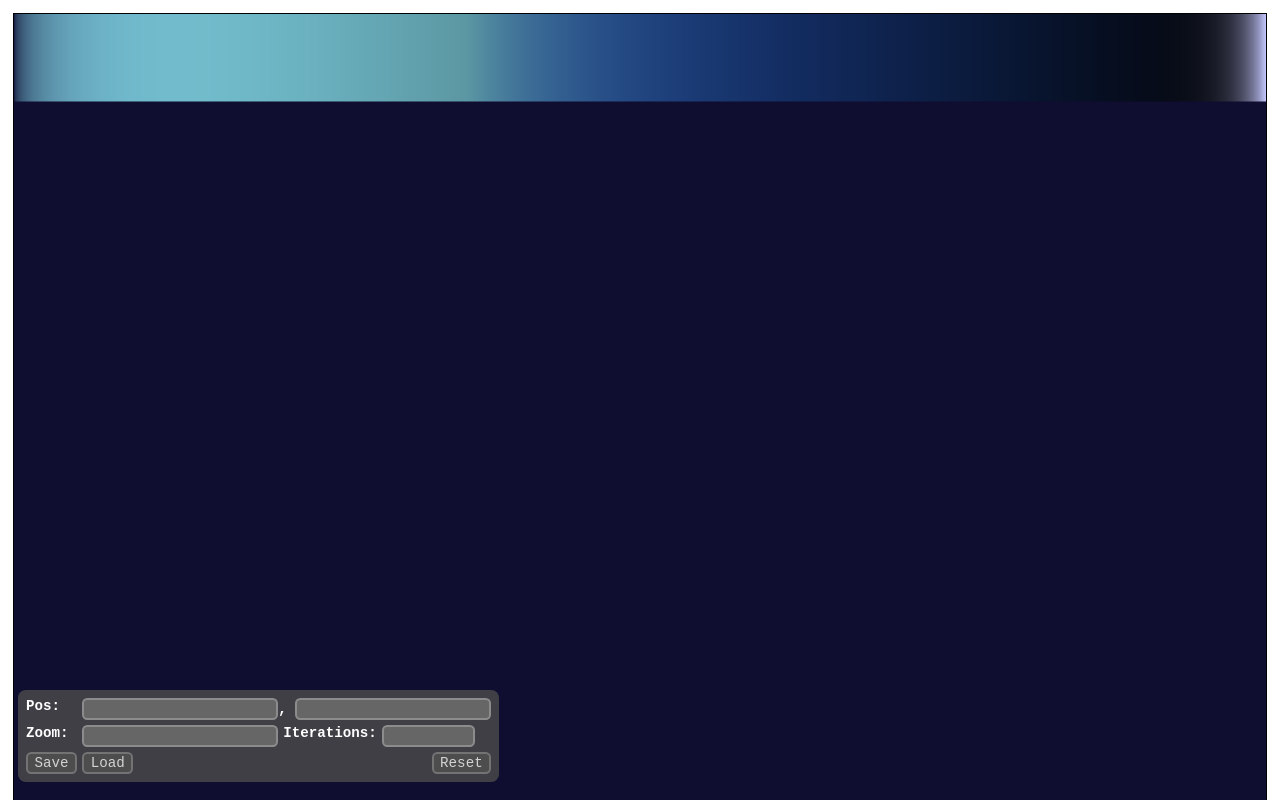
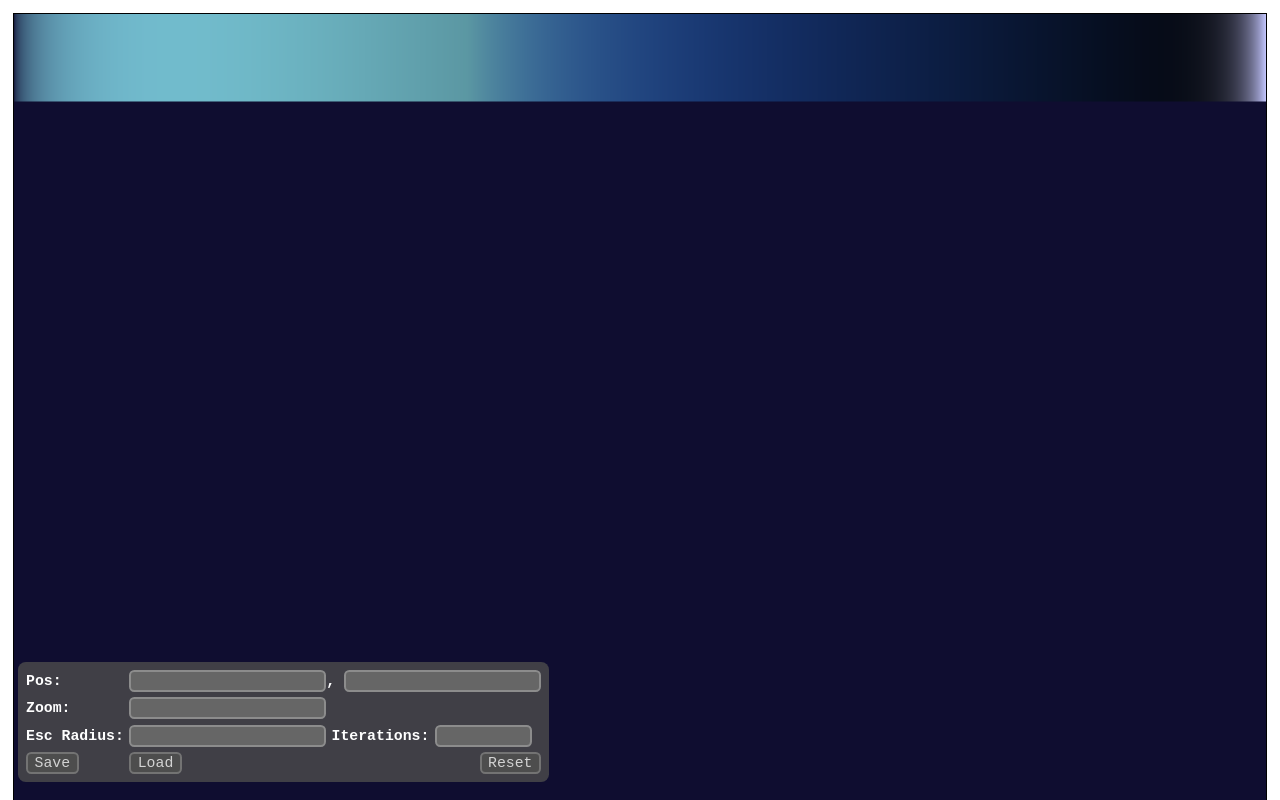
Before and after one commit to Laxsjo/Fractals, a website with bundled scripts: page index.html in a window 1280 px wide. Shown: the top 800 px of the page. Built offline with nearby package versions, Linux system fonts and the light colour scheme.

Commit message:
Added escape radius input

```diff
--- a/index.html
+++ b/index.html
@@ -30,6 +30,10 @@
 				<li>
 					Zoom:
 					<input type="number" id="zoomInput" step="any" />
+				</li>
+				<li>
+					Esc Radius:
+					<input type="number" id="escapeInput" step="25" />
 					Iterations:
 					<input type="number" id="iterationInput" step="100" />
 				</li>
--- a/javascript/main.js
+++ b/javascript/main.js
@@ -5,6 +5,7 @@ const canvas = document.querySelector("#mainCanvas");
 const posXInput = document.querySelector("#posXInput");
 const posYInput = document.querySelector("#posYInput");
 const zoomInput = document.querySelector("#zoomInput");
+const escapeInput = document.querySelector("#escapeInput");
 const iterationInput = document.querySelector("#iterationInput");
 const saveButton = document.querySelector("#saveButton");
 const loadButton = document.querySelector("#loadButton");
@@ -14,6 +15,7 @@ let posBuffer;
 let program;
 let failed = false;
 let zoom = 0;
+let escapeRadius = 100;
 let iterations = 500;
 let [finalPosX, finalPosY] = [0, 0];
 let finalZoom = getFinalZoom(zoom);
@@ -40,6 +42,7 @@ function loadCookies() {
     let posX = cookies.get("posX");
     let posY = cookies.get("posY");
     let zoom = cookies.get("zoom");
+    let escapeRadius = cookies.get("escapeRadius");
     let iterations = cookies.get("iterations");
     if (posX)
         posXInput.value = posX;
@@ -47,6 +50,8 @@ function loadCookies() {
         posYInput.value = posY;
     if (zoom)
         zoomInput.value = zoom;
+    if (escapeRadius)
+        escapeInput.value = escapeRadius;
     if (iterations)
         iterationInput.value = iterations;
     updateWithInput(null, true);
@@ -55,6 +60,7 @@ function storeCookies() {
     cookies.set("posX", String(finalPosX));
     cookies.set("posY", String(finalPosY));
     cookies.set("zoom", String(finalZoom));
+    cookies.set("escapeRadius", String(escapeRadius));
     cookies.set("iterations", String(iterations));
 }
 function getFinalMousePos(x, y) {
@@ -151,6 +157,7 @@ function initializeLoop() {
     posXInput.addEventListener("change", updateWithInput);
     posYInput.addEventListener("change", updateWithInput);
     zoomInput.addEventListener("change", updateWithInput);
+    escapeInput.addEventListener("change", updateWithInput);
     iterationInput.addEventListener("change", updateWithInput);
     saveButton.addEventListener("click", storeCookies);
     loadButton.addEventListener("click", loadCookies);
@@ -179,6 +186,9 @@ function updateWithInput(event, simpleZoom = false) {
     if (!isNaN(Number(iterationInput.value))) {
         iterations = Number(iterationInput.value);
     }
+    if (!isNaN(Number(escapeInput.value))) {
+        escapeRadius = Number(escapeInput.value);
+    }
     // storeCookies();
     renderFrame();
 }
@@ -192,6 +202,8 @@ function updateDisplays() {
     if (Number(iterationInput.value) !== iterations &&
         iterationInput.value !== "")
         iterationInput.value = String(iterations);
+    if (Number(escapeInput.value) !== escapeRadius && escapeInput.value !== "")
+        escapeInput.value = String(escapeRadius);
 }
 function resetTransform() {
     [finalPosX, finalPosY] = [0, 0];
@@ -234,6 +246,9 @@ function renderFrame() {
     gl.uniform1f(scaleLocation, finalZoom);
     let iterationsLocation = gl.getUniformLocation(program, "Iterations");
     gl.uniform1i(iterationsLocation, iterations);
+    let escapeLocation = gl.getUniformLocation(program, "EscapeRadius");
+    gl.uniform1f(escapeLocation, escapeRadius);
+    console.log(escapeRadius);
     gl.drawArrays(gl.TRIANGLES, 0, 6);
     updateDisplays();
 }
--- a/main.ts
+++ b/main.ts
@@ -8,6 +8,7 @@ const canvas = document.querySelector("#mainCanvas") as HTMLCanvasElement;
 const posXInput = document.querySelector("#posXInput") as HTMLInputElement;
 const posYInput = document.querySelector("#posYInput") as HTMLInputElement;
 const zoomInput = document.querySelector("#zoomInput") as HTMLInputElement;
+const escapeInput = document.querySelector("#escapeInput") as HTMLInputElement;
 const iterationInput = document.querySelector(
 	"#iterationInput"
 ) as HTMLInputElement;
@@ -24,6 +25,7 @@ let program: WebGLProgram;
 let failed = false;
 
 let zoom: number = 0;
+let escapeRadius: number = 100;
 let iterations: number = 500;
 
 let [finalPosX, finalPosY] = [0, 0];
@@ -56,11 +58,13 @@ function loadCookies() {
 	let posX = cookies.get("posX");
 	let posY = cookies.get("posY");
 	let zoom = cookies.get("zoom");
+	let escapeRadius = cookies.get("escapeRadius");
 	let iterations = cookies.get("iterations");
 
 	if (posX) posXInput.value = posX;
 	if (posY) posYInput.value = posY;
 	if (zoom) zoomInput.value = zoom;
+	if (escapeRadius) escapeInput.value = escapeRadius;
 	if (iterations) iterationInput.value = iterations;
 
 	updateWithInput(null, true);
@@ -70,6 +74,7 @@ function storeCookies() {
 	cookies.set("posX", String(finalPosX));
 	cookies.set("posY", String(finalPosY));
 	cookies.set("zoom", String(finalZoom));
+	cookies.set("escapeRadius", String(escapeRadius));
 	cookies.set("iterations", String(iterations));
 }
 
@@ -203,6 +208,7 @@ function initializeLoop() {
 	posXInput.addEventListener("change", updateWithInput);
 	posYInput.addEventListener("change", updateWithInput);
 	zoomInput.addEventListener("change", updateWithInput);
+	escapeInput.addEventListener("change", updateWithInput);
 	iterationInput.addEventListener("change", updateWithInput);
 
 	saveButton.addEventListener("click", storeCookies);
@@ -237,6 +243,9 @@ function updateWithInput(event?: Event, simpleZoom: boolean = false) {
 	if (!isNaN(Number(iterationInput.value))) {
 		iterations = Number(iterationInput.value);
 	}
+	if (!isNaN(Number(escapeInput.value))) {
+		escapeRadius = Number(escapeInput.value);
+	}
 
 	// storeCookies();
 
@@ -257,6 +266,8 @@ function updateDisplays() {
 		iterationInput.value !== ""
 	)
 		iterationInput.value = String(iterations);
+	if (Number(escapeInput.value) !== escapeRadius && escapeInput.value !== "")
+		escapeInput.value = String(escapeRadius);
 }
 
 function resetTransform() {
@@ -320,6 +331,10 @@ function renderFrame() {
 	let iterationsLocation = gl.getUniformLocation(program, "Iterations");
 	gl.uniform1i(iterationsLocation, iterations);
 
+	let escapeLocation = gl.getUniformLocation(program, "EscapeRadius");
+	gl.uniform1f(escapeLocation, escapeRadius);
+	console.log(escapeRadius);
+
 	gl.drawArrays(gl.TRIANGLES, 0, 6);
 
 	updateDisplays();
--- a/scss/style.scss
+++ b/scss/style.scss
@@ -9,7 +9,7 @@ body {
 	padding: 1rem;
 	box-sizing: border-box;
 
-	font-size: calc(0.6rem + 0.8vh);
+	font-size: calc(0.68rem + 0.75vh);
 }
 
 button {
@@ -64,6 +64,7 @@ canvas {
 		auto
 		auto
 		/ auto auto auto 1fr;
+	align-items: center;
 
 	position: absolute;
 	/* left: 0;
@@ -97,6 +98,12 @@ canvas {
 }
 
 .together {
+	grid-column: span 3;
+}
+
+#zoomInput {
+	justify-self: start;
+
 	grid-column: span 3;
 }
 
--- a/shaders/frag.glsl
+++ b/shaders/frag.glsl
@@ -15,7 +15,9 @@ uniform float Scale;
 
 uniform int Iterations;
 
-const float ESCAPE_RADIUS = 300.0;
+uniform float EscapeRadius;
+
+// const float ESCAPE_RADIUS = 300.0;
 
 const float PI = 3.141592653589793238462643;
 const float TWO_PI = PI * 2.0;
@@ -84,22 +86,24 @@ float mandelbrot(vec2 coords, int gradientType) {
 
 	for(int i = 0; i < Iterations; i++) {
 		z = cMult(z, z) + c;
-		if(length(z) > ESCAPE_RADIUS) {
+		if(length(z) > EscapeRadius) {
 			switch(gradientType) {
 				case GRADIENT_COUNT_ITERATIONS:
 					outValue = float(i) / float(Iterations);
 					break;
 				case GRADIENT_CONTINUOUS_ITERATIONS:
+					// Appease the math overlords
 					z = cMult(z, z) + c;
 					i++;
 					z = cMult(z, z) + c;
 					i++;
+
 					float modulus = sqrt(z.x * z.x + z.y * z.y);
 					float mu = float(i) - log(log(modulus)) / log(2.0);
-					outValue = mu / float(ESCAPE_RADIUS);
+					outValue = mu / float(EscapeRadius);
 					break;
 				case GRADIENT_ESCAPE_RADIUS:
-					outValue = (length(z) - ESCAPE_RADIUS) / (ESCAPE_RADIUS * ESCAPE_RADIUS);
+					outValue = (length(z) - EscapeRadius) / (EscapeRadius * EscapeRadius);
 					break;
 				case GRADIENT_ESCAPE_ANGLE:
 					outValue = atan(z.y, z.x) / PI;
```
Also changed, not shown: css/style.css, 2 other files.
